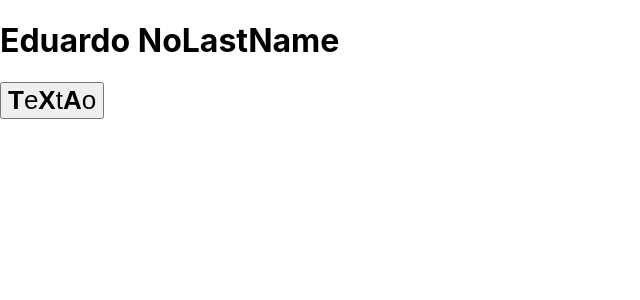
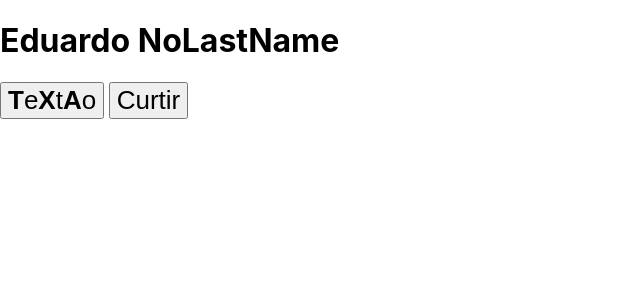
Before and after one commit to SallesCosta/reactLearning, a React (Vite) app in the folder M-01-parteII/: page / in a window 1280 px wide. Shown: the top 300 px of the page, without its empty margins (0-640 px from the left). Built offline with nearby package versions, Linux system fonts and the light colour scheme.

Commit message:
practicing aula 29

```diff
--- a/M-01-parteII/src/App.jsx
+++ b/M-01-parteII/src/App.jsx
@@ -3,7 +3,7 @@ import logo from './logo.svg'
 import './App.css'
 import { Title } from './components/title'
 import React, { Component } from 'react'
-import { Button } from './button'
+import { Button, LikeButton } from './button'
 
 class App extends Component {
   render() {
@@ -11,6 +11,7 @@ class App extends Component {
       <div className='container' onClick={(e) => {alert('clicou')}}>
         <Title name='Eduardo'/>
         <Button><b>T</b>e<b>X</b>t<b>A</b>o</Button> {/* dessa forma (com children), da pra colocar mais elementos dentro do botão. */}
+        <LikeButton />
       </div>
     )
   }
@@ -19,7 +20,7 @@ class App extends Component {
 // function App() {
 //   const [count, setCount] = useState(0)
 
-//   return (
+ //   return (
 //     <div className="App">
 //       <header className="App-header">
 //         <img src={logo} className="App-logo" alt="logo" />
--- a/M-01-parteII/src/button.jsx
+++ b/M-01-parteII/src/button.jsx
@@ -4,3 +4,7 @@ import React from 'react'
 export const Button = ({ children }) => {
   return <button>{children}</button>
 }
+
+export const LikeButton = () => {
+ return <Button>Curtir</Button>
+}
```
